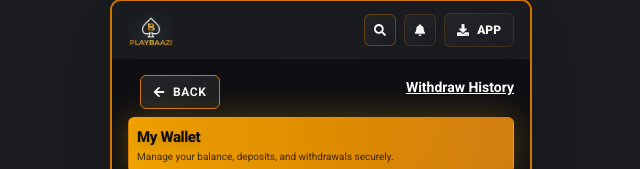
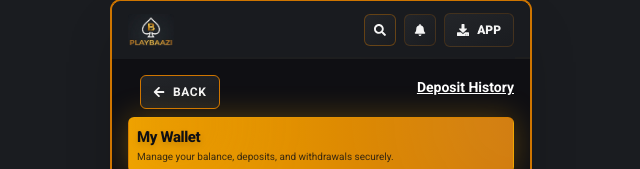
Before and after one commit to shakeeldev1/Game, a React (Vite) app: page /wallet in a window 1280 px wide. Shown: the top 169 px of the page, without its empty margins (319-959 px from the left). Built offline with nearby package versions, Linux system fonts and the light colour scheme.

Commit message:
update refral link

```diff
--- a/src/components/Wallet/Wallet.jsx
+++ b/src/components/Wallet/Wallet.jsx
@@ -68,8 +68,8 @@ function Wallet() {
 
       {/* deposit history */}
       <div className='absolute top-4 z-10 right-4'>
-        <Link to="/withdrawhistory" className='text-white text-[10px] md:text-sm font-bold underline hover:text-[var(--color-neon-accent)] transition-colors duration-300'>
-          Withdraw History
+        <Link to="/deposithistory" className='text-white text-[10px] md:text-sm font-bold underline hover:text-[var(--color-neon-accent)] transition-colors duration-300'>
+          Deposit History
         </Link>
       </div>
       {/* Wallet Cards */}
```
